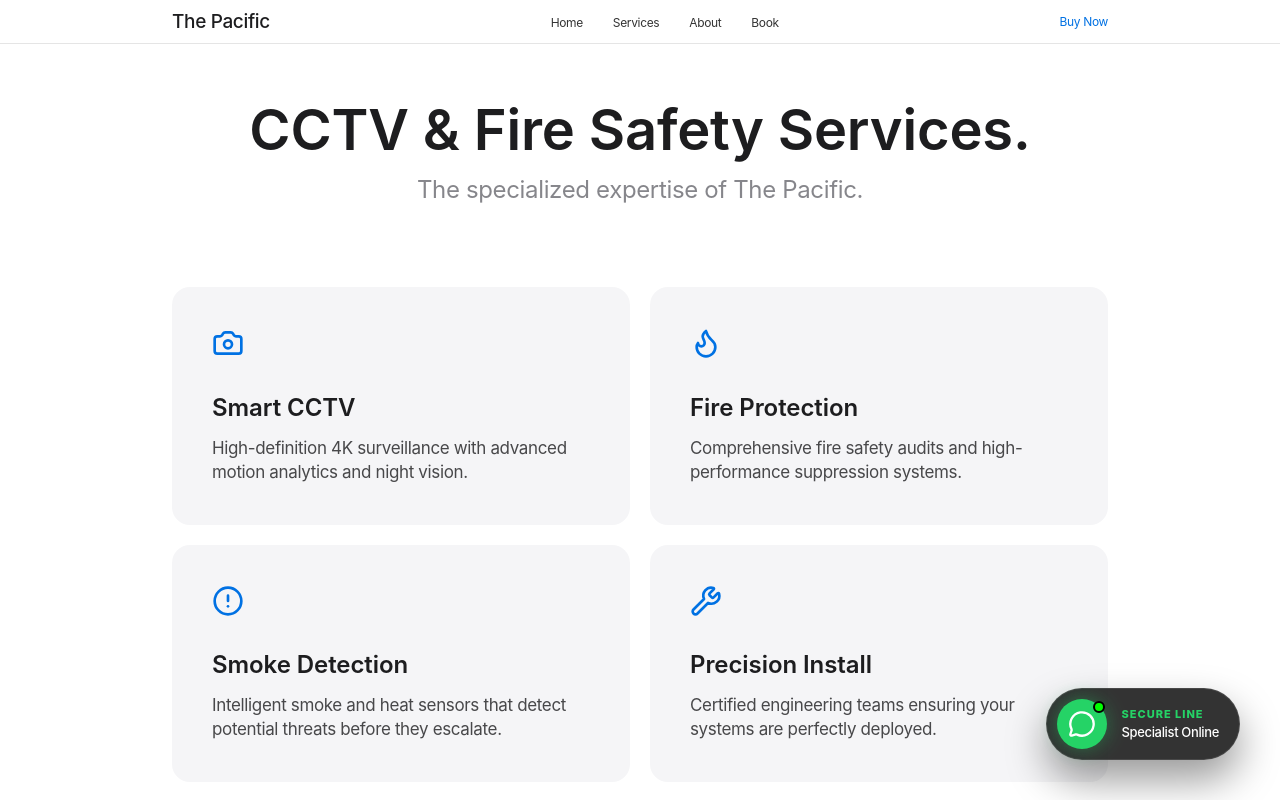
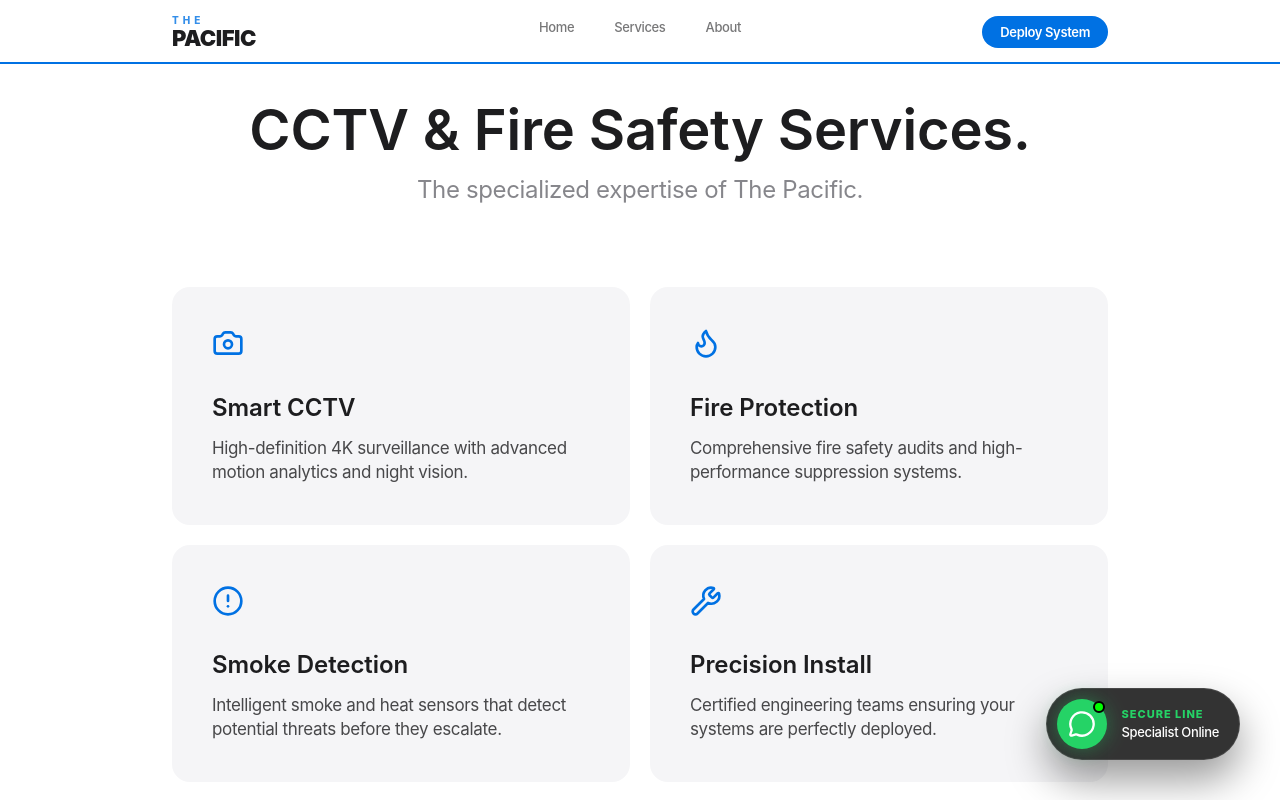
Before and after one commit to Parthiv2510/cctv-booking, a Next.js app: page /services in a window 1280 px wide. Shown: the top 800 px of the page. Built offline with nearby package versions, Linux system fonts and the light colour scheme.

Commit message:
UI: Complete redesign of the Header for a more premium, beautiful look

```diff
--- a/components/Navbar.module.css
+++ b/components/Navbar.module.css
@@ -1,13 +1,17 @@
-.nav {
-  height: 44px;
-  display: flex;
-  align-items: center;
+.header {
   position: fixed;
   top: 0;
   left: 0;
   right: 0;
   z-index: 1000;
-  border-bottom: 1px solid rgba(0,0,0,0.1);
+}
+
+.nav {
+  height: 64px;
+  display: flex;
+  align-items: center;
+  border-bottom: 1px solid rgba(255, 255, 255, 0.08);
+  transition: all 0.4s cubic-bezier(0.4, 0, 0.2, 1);
 }
 
 .navContainer {
@@ -18,35 +22,99 @@
 }
 
 .logo {
-  font-size: 19px;
-  font-weight: 500;
+  display: flex;
+  flex-direction: column;
+  line-height: 1;
+}
+
+.logoPrefix {
+  font-size: 10px;
+  font-weight: 800;
+  letter-spacing: 4px;
+  color: var(--secondary);
+  opacity: 0.8;
+  margin-bottom: 2px;
+}
+
+.logoMain {
+  font-size: 22px;
+  font-weight: 900;
+  letter-spacing: -0.5px;
   color: var(--foreground);
 }
 
 .navLinks {
   display: flex;
-  gap: 30px;
+  gap: 40px;
+  position: absolute;
+  left: 50%;
+  transform: translateX(-50%);
 }
 
-.navLinks a {
-  font-weight: 400;
-  color: #000;
-  font-size: 12px;
-  opacity: 0.8;
-  transition: opacity 0.3s ease;
+.navLinks li a {
+  position: relative;
+  font-size: 13px;
+  font-weight: 500;
+  color: var(--foreground);
+  opacity: 0.6;
+  transition: all 0.3s ease;
+  display: flex;
+  flex-direction: column;
+  align-items: center;
 }
 
-.navLinks a:hover {
+.navLinks li a:hover {
   opacity: 1;
 }
 
-.ctaLink {
-  font-size: 12px;
-  color: var(--secondary);
+.linkDot {
+  width: 4px;
+  height: 4px;
+  background-color: var(--secondary);
+  border-radius: 50%;
+  margin-top: 4px;
+  opacity: 0;
+  transform: scale(0);
+  transition: all 0.3s cubic-bezier(0.175, 0.885, 0.32, 1.275);
+}
+
+.navLinks li a:hover .linkDot {
+  opacity: 1;
+  transform: scale(1);
+}
+
+.buyBtn {
+  background-color: var(--secondary);
+  color: white;
+  padding: 8px 18px;
+  border-radius: 20px;
+  font-size: 13px;
+  font-weight: 600;
+  transition: all 0.3s ease;
+}
+
+.buyBtn:hover {
+  transform: translateY(-1px);
+  box-shadow: 0 4px 15px rgba(0, 113, 227, 0.3);
+  opacity: 1 !important;
+}
+
+.progressBar {
+  position: absolute;
+  bottom: 0;
+  left: 0;
+  right: 0;
+  height: 2px;
+  background: var(--secondary);
+  transform-origin: 0%;
+  z-index: 1001;
 }
 
 @media (max-width: 768px) {
   .navLinks {
     display: none;
   }
+  .nav {
+    height: 56px;
+  }
 }
--- a/components/Navbar.tsx
+++ b/components/Navbar.tsx
@@ -1,22 +1,57 @@
+'use client';
+
 import Link from 'next/link';
+import { motion, useScroll, useSpring } from 'framer-motion';
 import styles from './Navbar.module.css';
 
 const Navbar = () => {
+  const { scrollYProgress } = useScroll();
+  const scaleX = useSpring(scrollYProgress, {
+    stiffness: 100,
+    damping: 30,
+    restDelta: 0.001
+  });
+
   return (
+    <header className={styles.header}>
       <nav className={`${styles.nav} glass`}>
         <div className={`container ${styles.navContainer}`}>
           <Link href="/" className={styles.logo}>
-          <span>The Pacific</span>
+            <span className={styles.logoPrefix}>THE</span>
+            <span className={styles.logoMain}>PACIFIC</span>
           </Link>
+
           <ul className={styles.navLinks}>
-          <li><Link href="/">Home</Link></li>
-          <li><Link href="/services">Services</Link></li>
-          <li><Link href="/about">About</Link></li>
-          <li><Link href="/book">Book</Link></li>
+            <li>
+              <Link href="/">
+                <span>Home</span>
+                <span className={styles.linkDot}></span>
+              </Link>
+            </li>
+            <li>
+              <Link href="/services">
+                <span>Services</span>
+                <span className={styles.linkDot}></span>
+              </Link>
+            </li>
+            <li>
+              <Link href="/about">
+                <span>About</span>
+                <span className={styles.linkDot}></span>
+              </Link>
+            </li>
           </ul>
-        <Link href="/book" className={styles.ctaLink}>Buy Now</Link>
+
+          <div className={styles.actions}>
+            <Link href="/book" className={styles.buyBtn}>
+              Deploy System
+            </Link>
+          </div>
         </div>
       </nav>
+      {/* Subtle Scroll Progress Bar */}
+      <motion.div className={styles.progressBar} style={{ scaleX }} />
+    </header>
   );
 };
 
```
Lines whose indentation alone changed are shown as unchanged.
